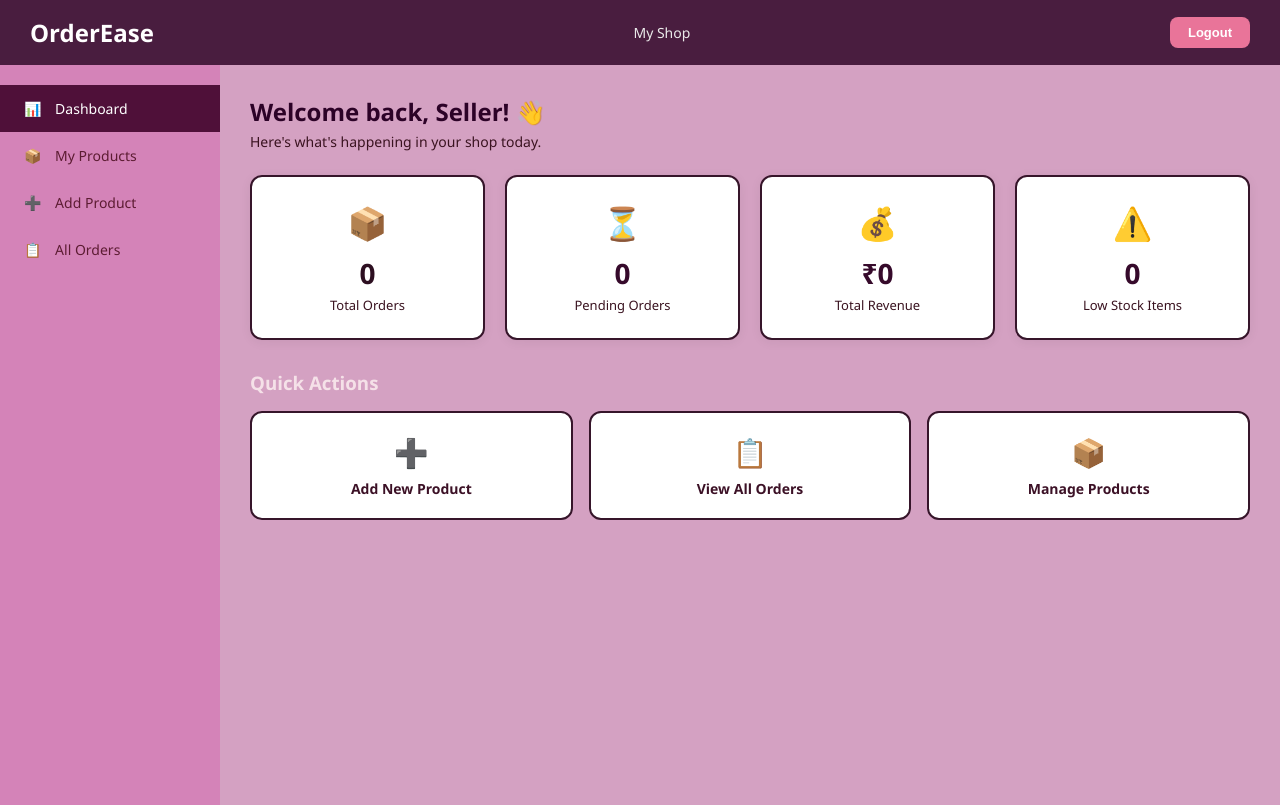
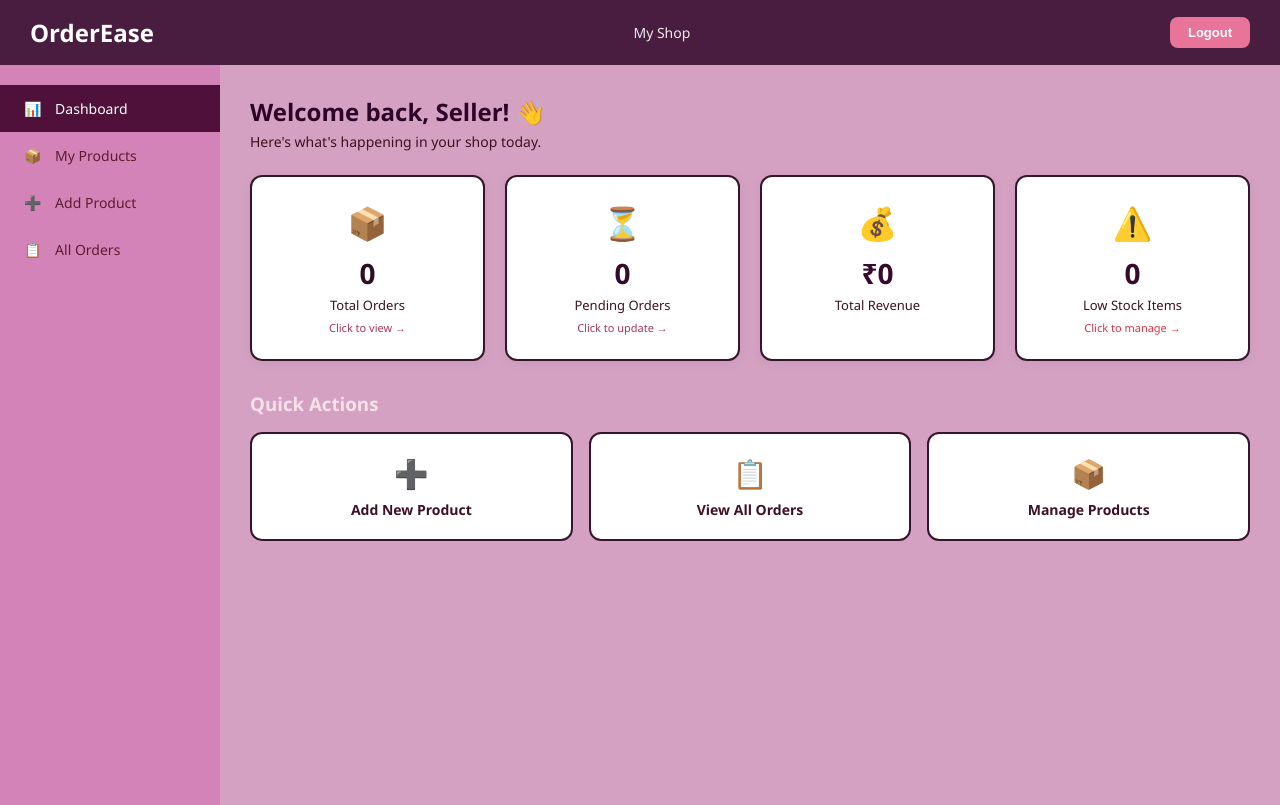
Before and after one commit to Vaishnavi1894/Order_ease-, a website: page public/pages/seller/dashboard.html in a window 1280 px wide. Drawn offline with Linux system fonts and the light colour scheme; no server answers; sample sign-in values are in the browser's storage.

Commit message:
added to dashboard

```diff
--- a/public/pages/seller/dashboard.html
+++ b/public/pages/seller/dashboard.html
@@ -203,28 +203,39 @@
 
         <!-- STATS -->
 <div class="stats">
-            <div class="card">
+    <div class="card" onclick="window.location.href='orders.html'"
+         style="cursor:pointer;">
         <div class="icon">📦</div>
         <div class="number" id="totalOrders">0</div>
         <div class="label">Total Orders</div>
+        <div style="font-size:11px;color:#A6385B;margin-top:6px;">
+            Click to view →
         </div>
-            <div class="card pending">
+    </div>
+    <div class="card pending" onclick="window.location.href='orders.html'"
+         style="cursor:pointer;">
         <div class="icon">⏳</div>
         <div class="number" id="pendingOrders">0</div>
         <div class="label">Pending Orders</div>
+        <div style="font-size:11px;color:#A6385B;margin-top:6px;">
+            Click to update →
+        </div>
     </div>
     <div class="card revenue">
         <div class="icon">💰</div>
         <div class="number" id="totalRevenue">₹0</div>
         <div class="label">Total Revenue</div>
     </div>
-            <div class="card stock">
+    <div class="card stock" onclick="window.location.href='products.html'"
+         style="cursor:pointer;">
         <div class="icon">⚠️</div>
         <div class="number" id="lowStock">0</div>
         <div class="label">Low Stock Items</div>
+        <div style="font-size:11px;color:#dc3545;margin-top:6px;">
+            Click to manage →
         </div>
     </div>
-
+</div>
         <!-- QUICK ACTIONS -->
         <h3 style="color:#F5E1E8; margin-bottom:16px;">Quick Actions</h3>
         <div class="actions">
```
Lines whose indentation alone changed are shown as unchanged.
